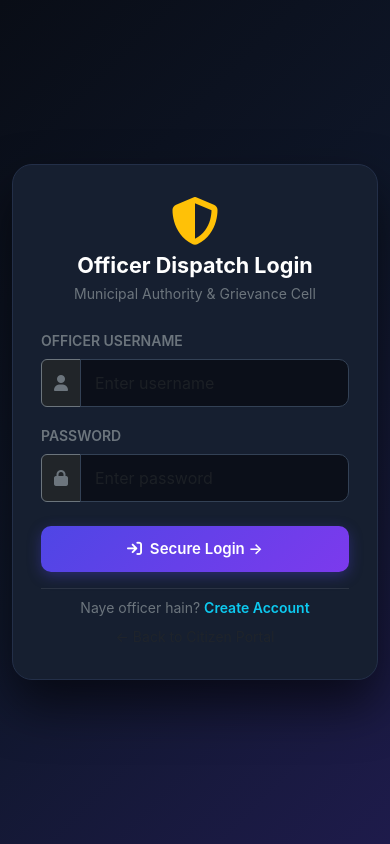
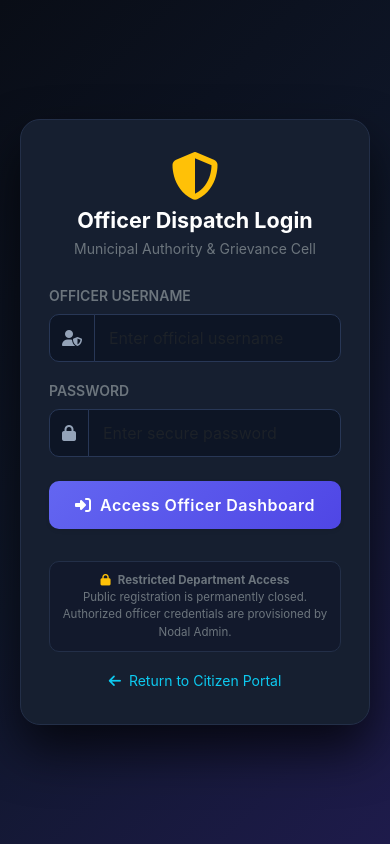
Before and after one commit to RohiVishwa/civic-ai-portal, a Flask app: page /login in a window 390 px wide. Run offline with Flask 3, Linux system fonts and the light colour scheme.

Commit message:
Secure officer portal: disable registration and add mobile scroll

```diff
--- a/app.py
+++ b/app.py
@@ -372,6 +372,7 @@ def analyze():
 # --- Officer Auth Routes ---
 @app.route('/register', methods=['GET', 'POST'])
 def register():
+    flash("Public registration is disabled. Contact Nodal Authority For login access.","warning")
     return redirect(url_for('login'))
 
 @app.route('/login', methods=['GET', 'POST'])
--- a/templates/admin.html
+++ b/templates/admin.html
@@ -391,7 +391,8 @@
                 </div>
                 <div class="modal-body p-0">
                     <div class="table-responsive m-0">
-                        <table class="table table-dark table-striped m-0 small">
+                         <table class="table table-dark ..." style="overflow-x: auto; -webkit-overflow-scrolling: touch; width: 100%;">
+                         </div>
                             <thead>
                                 <tr>
                                     <th>Ticket ID</th>
--- a/templates/login.html
+++ b/templates/login.html
@@ -3,54 +3,67 @@
 <head>
     <meta charset="UTF-8">
     <meta name="viewport" content="width=device-width, initial-scale=1.0">
-    <title>CivicAI - Officer Login</title>
+    <title>Officer Dispatch Login - CivicAI</title>
     <link href="https://cdn.jsdelivr.net/npm/bootstrap@5.3.0/dist/css/bootstrap.min.css" rel="stylesheet">
     <link rel="stylesheet" href="https://cdnjs.cloudflare.com/ajax/libs/font-awesome/6.4.0/css/all.min.css">
     <style>
         body {
-            background: linear-gradient(135deg, #090d16 0%, #0f172a 50%, #1e1b4b 100%) !important;
+            background: linear-gradient(135deg, #090d16 0%, #0f172a 50%, #1e1b4b 100%);
             font-family: -apple-system, BlinkMacSystemFont, "Segoe UI", Roboto, sans-serif;
             min-height: 100vh;
             display: flex;
             align-items: center;
             justify-content: center;
-            padding: 20px 12px;
+            padding: 20px;
             color: #f8fafc;
         }
         .auth-card {
-            background: #161f30 !important;
+            background: #161f30;
             border-radius: 20px;
-            box-shadow: 0 25px 50px rgba(0, 0, 0, 0.6);
+            border: 1px solid #232f48;
             max-width: 440px;
             width: 100%;
             padding: 32px 28px;
-            border: 1px solid #232f48;
+            box-shadow: 0 25px 50px rgba(0, 0, 0, 0.7);
         }
         .form-control {
-            background: #0b0f19 !important;
-            border: 1px solid #334155 !important;
-            color: #f8fafc !important;
+            background: #0d1525;
+            border: 1px solid #283756;
+            color: #f8fafc;
             border-radius: 10px;
             padding: 11px 14px;
         }
         .form-control:focus {
-            border-color: #6366f1 !important;
-            box-shadow: 0 0 0 3px rgba(99, 102, 241, 0.25) !important;
+            background: #0d1525;
+            border-color: #6366f1;
+            color: #ffffff;
+            box-shadow: 0 0 0 0.25rem rgba(99, 102, 241, 0.25);
         }
-        .btn-auth {
-            background: linear-gradient(135deg, #4f46e5 0%, #7c3aed 100%);
+        .input-group-text {
+            background: #0d1525;
+            border: 1px solid #283756;
+            color: #94a3b8;
+            border-radius: 10px 0 0 10px;
+        }
+        .btn-login {
+            background: linear-gradient(135deg, #6366f1, #4f46e5);
             border: none;
-            color: white;
+            border-radius: 10px;
+            padding: 12px;
             font-weight: 600;
-            padding: 12px;
+            letter-spacing: 0.5px;
+            color: #ffffff;
+            transition: all 0.2s ease;
+        }
+        .btn-login:hover {
+            background: linear-gradient(135deg, #4f46e5, #4338ca);
+            color: #ffffff;
+        }
+        .secure-badge {
+            background: rgba(15, 23, 42, 0.6);
+            border: 1px solid #232f48;
             border-radius: 10px;
-            width: 100%;
-            font-size: 15px;
-            box-shadow: 0 4px 14px rgba(79, 70, 229, 0.35);
-        }
-        .btn-auth:hover {
-            transform: translateY(-1px);
-            box-shadow: 0 6px 18px rgba(79, 70, 229, 0.45);
+            padding: 10px 12px;
         }
     </style>
 </head>
@@ -63,11 +76,15 @@
         <p class="text-secondary small mt-1">Municipal Authority & Grievance Cell</p>
     </div>
 
-        {% if registered %}
-        <div class="alert alert-success py-2 small mb-3 border-0">
-            <i class="fa-solid fa-circle-check me-1"></i> Registration safal raha! Login karein.
+    {% with messages = get_flashed_messages(with_categories=true) %}
+        {% if messages %}
+            {% for category, message in messages %}
+                <div class="alert alert-{{ category if category != 'error' else 'danger' }} py-2 small mb-3 border-0">
+                    <i class="fa-solid fa-circle-info me-1"></i> {{ message }}
                 </div>
+            {% endfor %}
         {% endif %}
+    {% endwith %}
 
     {% if error %}
         <div class="alert alert-danger py-2 small mb-3 border-0">
@@ -76,32 +93,39 @@
     {% endif %}
 
     <form action="/login" method="POST">
-            <!-- Blank Username Field -->
         <div class="mb-3">
             <label class="form-label small text-secondary fw-semibold">OFFICER USERNAME</label>
             <div class="input-group">
-                    <span class="input-group-text bg-dark border-secondary text-secondary"><i class="fa-solid fa-user"></i></span>
-                    <input type="text" name="username" class="form-control" placeholder="Enter username" autocomplete="off" required>
+                <span class="input-group-text"><i class="fa-solid fa-user-shield"></i></span>
+                <input type="text" name="username" class="form-control" placeholder="Enter official username" required autocomplete="off">
             </div>
         </div>
 
-            <!-- Blank Password Field -->
         <div class="mb-4">
             <label class="form-label small text-secondary fw-semibold">PASSWORD</label>
             <div class="input-group">
-                    <span class="input-group-text bg-dark border-secondary text-secondary"><i class="fa-solid fa-lock"></i></span>
-                    <input type="password" name="password" class="form-control" placeholder="Enter password" autocomplete="off" required>
+                <span class="input-group-text"><i class="fa-solid fa-lock"></i></span>
+                <input type="password" name="password" class="form-control" placeholder="Enter secure password" required>
             </div>
         </div>
 
-            <button type="submit" class="btn btn-auth mb-3">
-                <i class="fa-solid fa-arrow-right-to-bracket me-1"></i> Secure Login &rarr;
+        <button type="submit" class="btn btn-login w-100 shadow-sm mb-3">
+            <i class="fa-solid fa-right-to-bracket me-1"></i> Access Officer Dashboard
         </button>
     </form>
 
-        <div class="text-center pt-2 border-top border-secondary border-opacity-25">
-            <p class="small text-secondary m-0">Naye officer hain? <a href="/register" class="text-info text-decoration-none fw-semibold">Create Account</a></p>
-            <a href="/" class="small text-muted d-block mt-2 text-decoration-none">&larr; Back to Citizen Portal</a>
+    <div class="secure-badge text-center mt-3">
+        <small class="text-secondary d-block" style="font-size: 11.5px; line-height: 1.5;">
+            <i class="fa-solid fa-lock text-warning me-1"></i> <strong>Restricted Department Access</strong><br>
+            Public registration is permanently closed.<br>
+            Authorized officer credentials are provisioned by Nodal Admin.
+        </small>
+    </div>
+
+    <div class="text-center mt-3">
+        <a href="/" class="text-decoration-none text-info small">
+            <i class="fa-solid fa-arrow-left me-1"></i> Return to Citizen Portal
+        </a>
     </div>
 </div>
 
```
Lines whose indentation alone changed are shown as unchanged.
